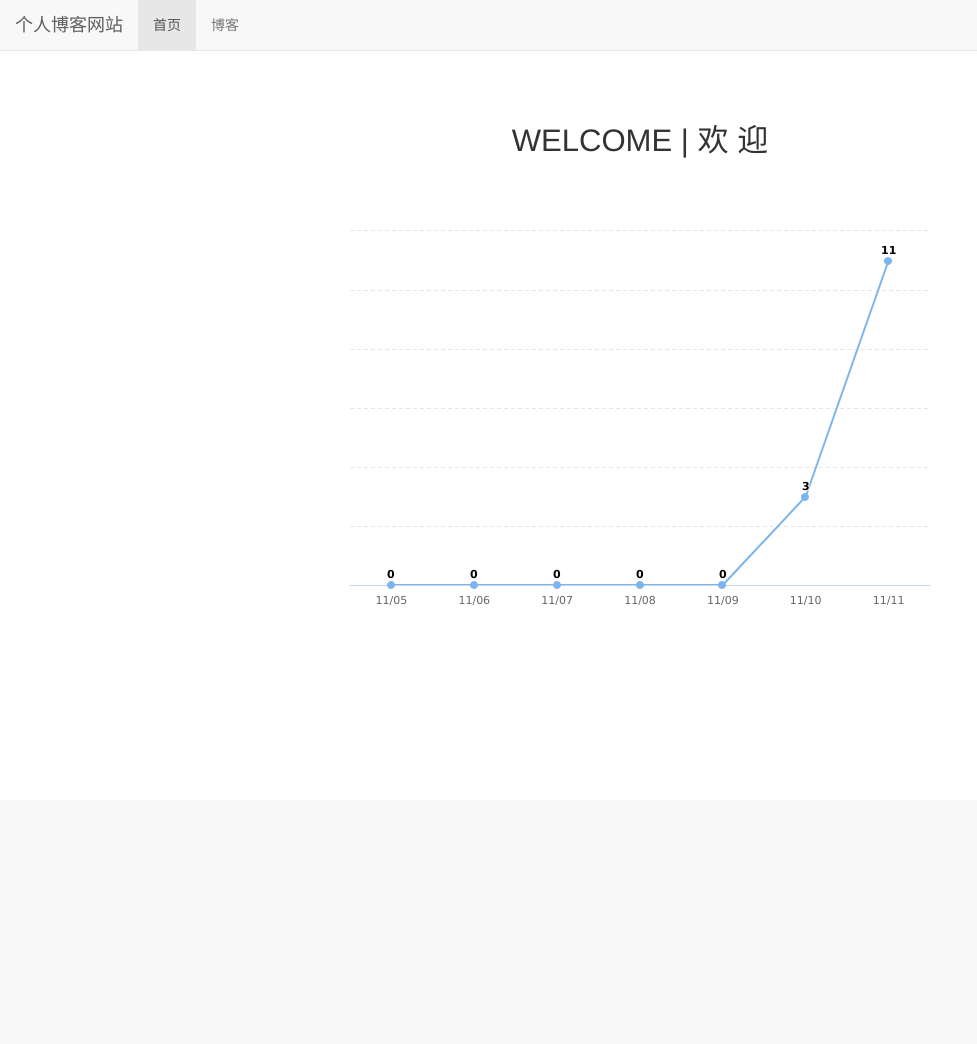
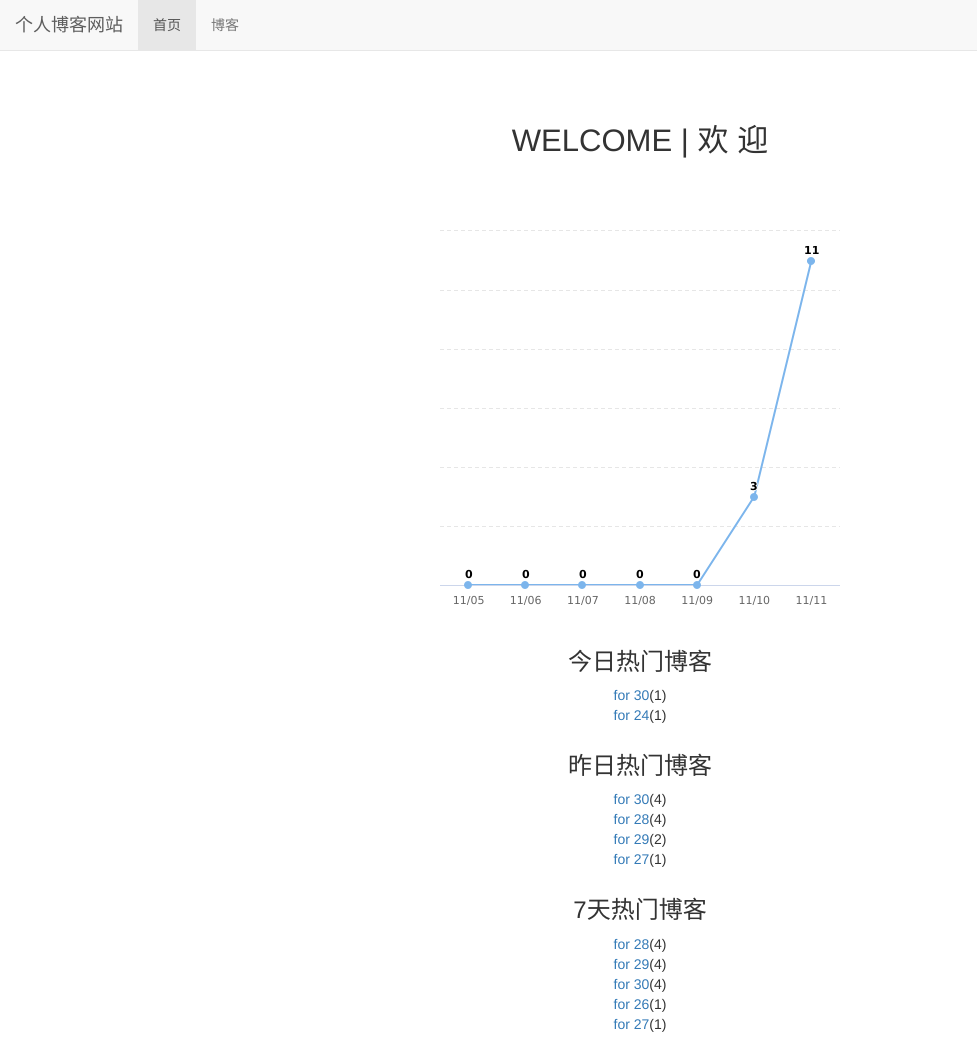
Before and after one commit to Qireka/zhendatou, a Django app: page / in a window 1280 px wide. Shown: the whole page, without its empty margins (0-977 px from the left). Before the commit the page ends 605 px from the top, so only its background shows below. Run offline with Django 3.2, Linux system fonts and the light colour scheme; data comes from the database, SQL or seed files in the repository; both versions use the stored data as it was after the commit; some libraries are stand-ins or nearby versions.

Commit message:
制作热门博客索引 修改home为数据库缓存

```diff
--- a/blog/models.py
+++ b/blog/models.py
@@ -1,7 +1,8 @@
 from django.db import models
 from django.contrib.auth.models import User
+from django.contrib.contenttypes.fields import GenericRelation
 from ckeditor_uploader.fields import RichTextUploadingField
-from read_statistics.models import ReadNumExpendMethod
+from read_statistics.models import ReadNumExpendMethod, ReadDetail
 
 
 class BlogType(models.Model):
@@ -13,13 +14,13 @@ class BlogType(models.Model):
         return self.type_name
 
 
-# Create your models here.
 class Blog(models.Model, ReadNumExpendMethod):
     # 创建博客模型
     title = models.CharField(max_length=50)  # 标题
     blog_type = models.ForeignKey(BlogType, on_delete=models.DO_NOTHING)  # 博客类型，从BlogType类导入
     content = RichTextUploadingField()  # 内容
     author = models.ForeignKey(User, on_delete=models.DO_NOTHING)  # 作者,从User类下导入
+    read_details = GenericRelation(ReadDetail)
     create_time = models.DateTimeField(auto_now_add=True)  # 创建时间
     last_updated_time = models.DateTimeField(auto_now=True)  # 最后修改时间
 
--- a/blogproject/views.py
+++ b/blogproject/views.py
@@ -1,14 +1,38 @@
+import datetime
 from django.shortcuts import render_to_response
-from read_statistics.utils import get_seven_days_read_data
+from read_statistics.utils import get_seven_days_read_data, get_today_hot_data, get_yesterday_hot_data
 from django.contrib.contenttypes.models import ContentType
+from django.core.cache import cache
+from django.db.models import Sum
+from django.utils import timezone
 from blog.models import Blog
+
+
+def get_7_days_hot_blogs():
+    today = timezone.now().date()
+    date = today - datetime.timedelta(days=7)
+    blogs = Blog.objects \
+        .filter(read_details__date__lt=today, read_details__date__gte=date) \
+        .values('id', 'title') \
+        .annotate(read_num_sum=Sum('read_details__read_num')) \
+        .order_by('-read_num_sum')
+    return blogs
 
 
 def home(request):
     blog_content_type = ContentType.objects.get_for_model(Blog)
     dates, read_nums = get_seven_days_read_data(blog_content_type)
 
+    # 获取七天热门博客的缓存数据
+    hot_blogs_for_7_days = cache.get('hot_blogs_for_7_days')
+    if hot_blogs_for_7_days is None:
+        hot_blogs_for_7_days = get_7_days_hot_blogs()
+        cache.set('hot_blogs_for_7_days', hot_blogs_for_7_days, 3600)
+
     context = {}
     context['dates'] = dates
     context['read_nums'] = read_nums
+    context['today_hot_data'] = get_today_hot_data(blog_content_type)
+    context['yesterday_hot_data'] = get_yesterday_hot_data(blog_content_type)
+    context['hot_blogs_for_7_days'] = get_7_days_hot_blogs()
     return render_to_response('home.html', context)
--- a/read_statistics/utils.py
+++ b/read_statistics/utils.py
@@ -26,12 +26,36 @@ def read_statistics_once_read(request, obj):
 
 def get_seven_days_read_data(content_type):
     today = timezone.now().date()
-    dates =[]
+    dates = []
     read_nums = []
     for i in range(7, 0, -1):
         date = today - datetime.timedelta(days=i)
         dates.append(date.strftime('%m/%d'))
-        read_details = ReadDetail.objects.filter(content_type=content_type,date=date)
-        result = read_details.aggregate(read_num_sum = Sum('read_num'))
+        read_details = ReadDetail.objects.filter(content_type=content_type, date=date)
+        result = read_details.aggregate(read_num_sum=Sum('read_num'))
         read_nums.append(result['read_num_sum'] or 0)
     return dates, read_nums
+
+
+def get_today_hot_data(content_type):
+    today = timezone.now().date()
+    read_details = ReadDetail.objects.filter(content_type=content_type, date=today).order_by('-read_num')
+    return read_details[:7]
+
+
+def get_yesterday_hot_data(content_type):
+    today = timezone.now().date()
+    yesterday = today - datetime.timedelta(days=1)
+    read_details = ReadDetail.objects.filter(content_type=content_type, date=yesterday).order_by('-read_num')
+    return read_details[:7]
+
+
+def get_7_days_hot_data(content_type):
+    today = timezone.now().date()
+    date = today - datetime.timedelta(days=7)
+    read_details = ReadDetail.objects \
+        .filter(content_type=content_type, date__lt=today, date__gte=date) \
+        .values('content_type', 'object_id') \
+        .annotate(read_num_sum=Sum('read_num')) \
+        .order_by('-read_num')
+    return read_details[:7]
--- a/static/home.css
+++ b/static/home.css
@@ -1,4 +1,4 @@
-.home_content {
+.home-content {
         font-size: 222%;
         text-align: center;
         margin-top: 4em;
@@ -7,7 +7,12 @@
 
 div#container {
         margin: 0 auto;
-        height: 20em;
+        height: 15em;
         min-width: 20em;
-        max-width: 60em;
+        max-width: 30em;
 }
+
+div.hot-data-title {
+        text-align: center;
+        margin-top: 2em;
+}
--- a/templates/home.html
+++ b/templates/home.html
@@ -18,9 +18,44 @@
 
 
 {% block content %}
-    <h3 class="home_content">WELCOME | 欢 迎</h3>
+    <h3 class="home-content">WELCOME | 欢 迎</h3>
     <!-- 图表容器 DOM -->
     <div id="container" style="width: 600px;height:400px;"></div>
+    <!-- 24小时内热门博客 -->
+    <div class="hot-data-title">
+        <h3>今日热门博客</h3>
+        <ul>
+            {% for hot_data in today_hot_data %}
+                <li><a href="{% url 'blog_detail' hot_data.content_object.pk %}">{{ hot_data.content_object.title }}</a>({{ hot_data.read_num }})
+                </li>
+            {% empty %}
+                <li>今日无热门博客</li>
+            {% endfor %}
+        </ul>
+    </div>
+    <div class="hot-data-title">
+        <h3>昨日热门博客</h3>
+        <ul>
+            {% for hot_data in yesterday_hot_data %}
+                <li><a href="{% url 'blog_detail' hot_data.content_object.pk %}">{{ hot_data.content_object.title }}</a>({{ hot_data.read_num }})
+                </li>
+            {% empty %}
+                <li>昨日无热门博客</li>
+            {% endfor %}
+        </ul>
+    </div>
+    <div class="hot-data-title">
+        <h3>7天热门博客</h3>
+        <ul>
+            {% for hot_blog in hot_blogs_for_7_days %}
+                <li><a href="{% url 'blog_detail' hot_blog.id %}">{{ hot_blog.title }}</a>({{ hot_blog.read_num_sum }})
+                </li>
+            {% empty %}
+                <li>昨日无热门博客</li>
+            {% endfor %}
+        </ul>
+    </div>
+
     <script>
         // 图表配置
         var options = {
@@ -32,7 +67,7 @@
             },
             xAxis: {
                 categories: {{ dates|safe }},
-                tickmarkPlacement: 'on'// x 轴分类
+                tickmarkPlacement: 'on',// x 轴分类
             },
             yAxis: {
                 title: {
```
Also changed, not shown: blogproject/settings.py (+8 -0 lines), db.sqlite3.
